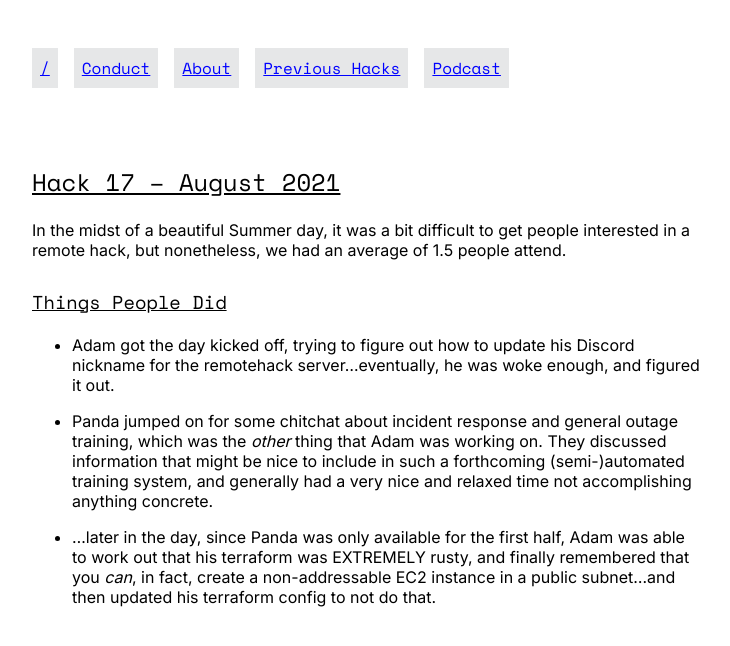
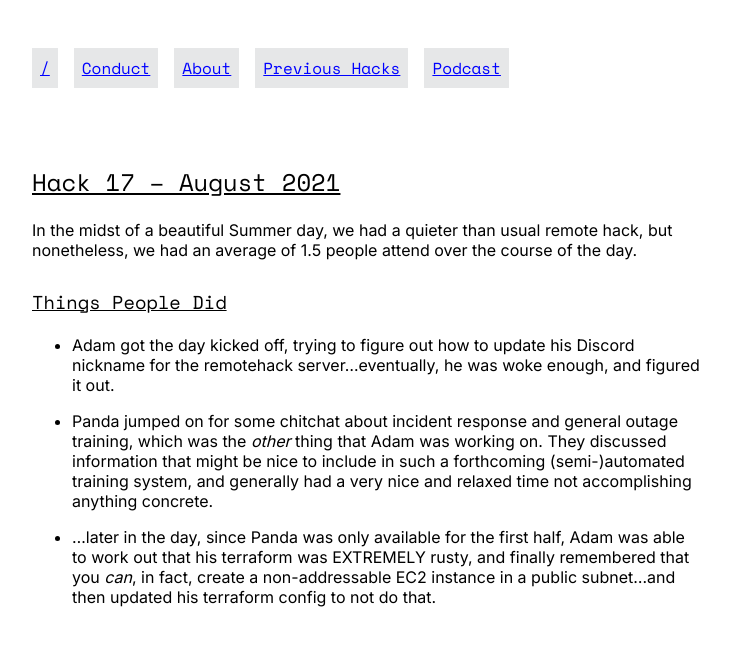
Before and after one commit to remotehack/remotehack.github.io, a Jekyll site: the page built from _hacks/17.md, in a window 1280 px wide. Shown: the top 646 px of the page, without its empty margins (272-1002 px from the left). Built offline with Jekyll 4.4.1, drawn with Linux system fonts in a browser that asks for light colours.

Commit message:
Update wording

```diff
--- a/_hacks/17.md
+++ b/_hacks/17.md
@@ -4,7 +4,7 @@ date: 2021-08-28
 happened: true
 ---
 
-In the midst of a beautiful Summer day, it was a bit difficult to get people interested in a remote hack, but nonetheless, we had an average of 1.5 people attend.
+In the midst of a beautiful Summer day, we had a quieter than usual remote hack, but nonetheless, we had an average of 1.5 people attend over the course of the day.
 
 ### Things People Did
 
```
